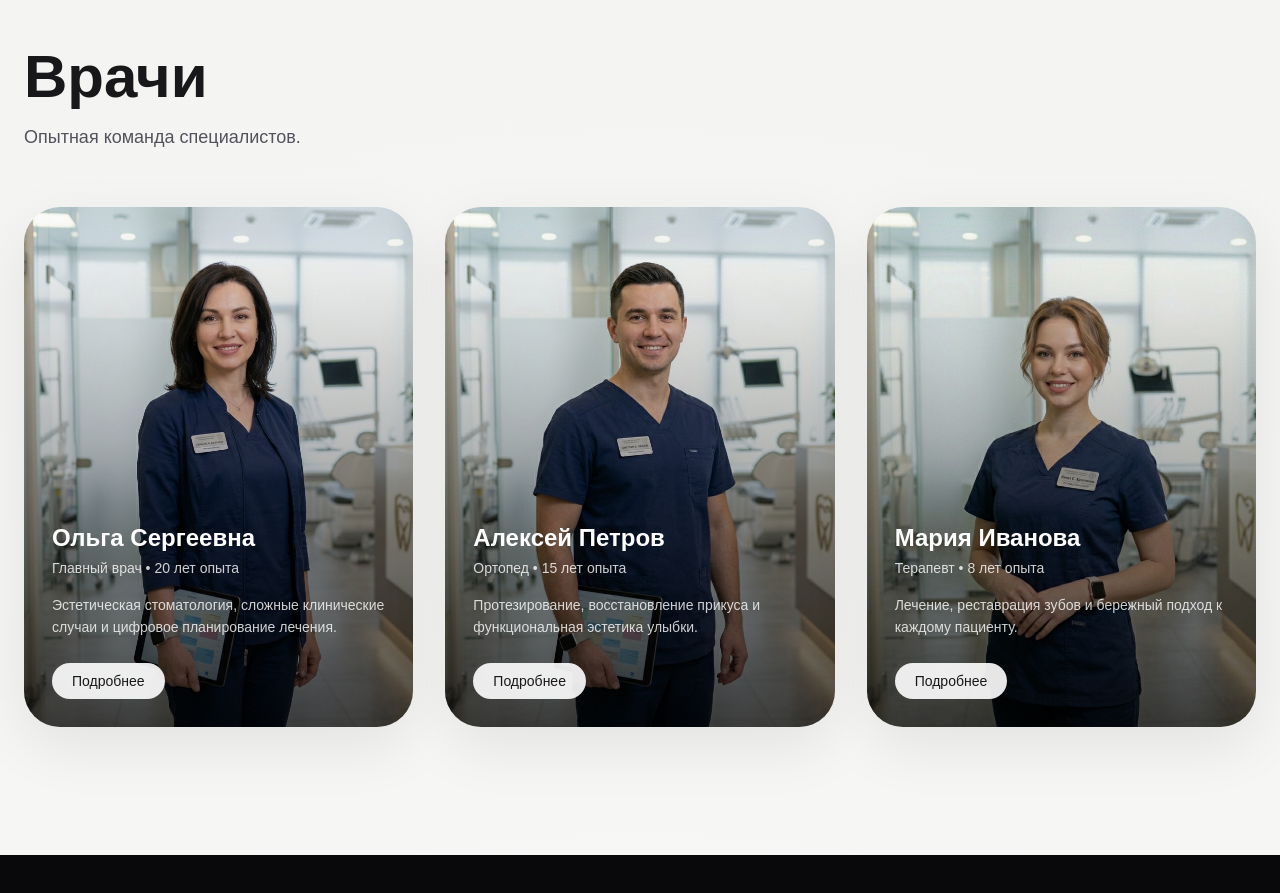
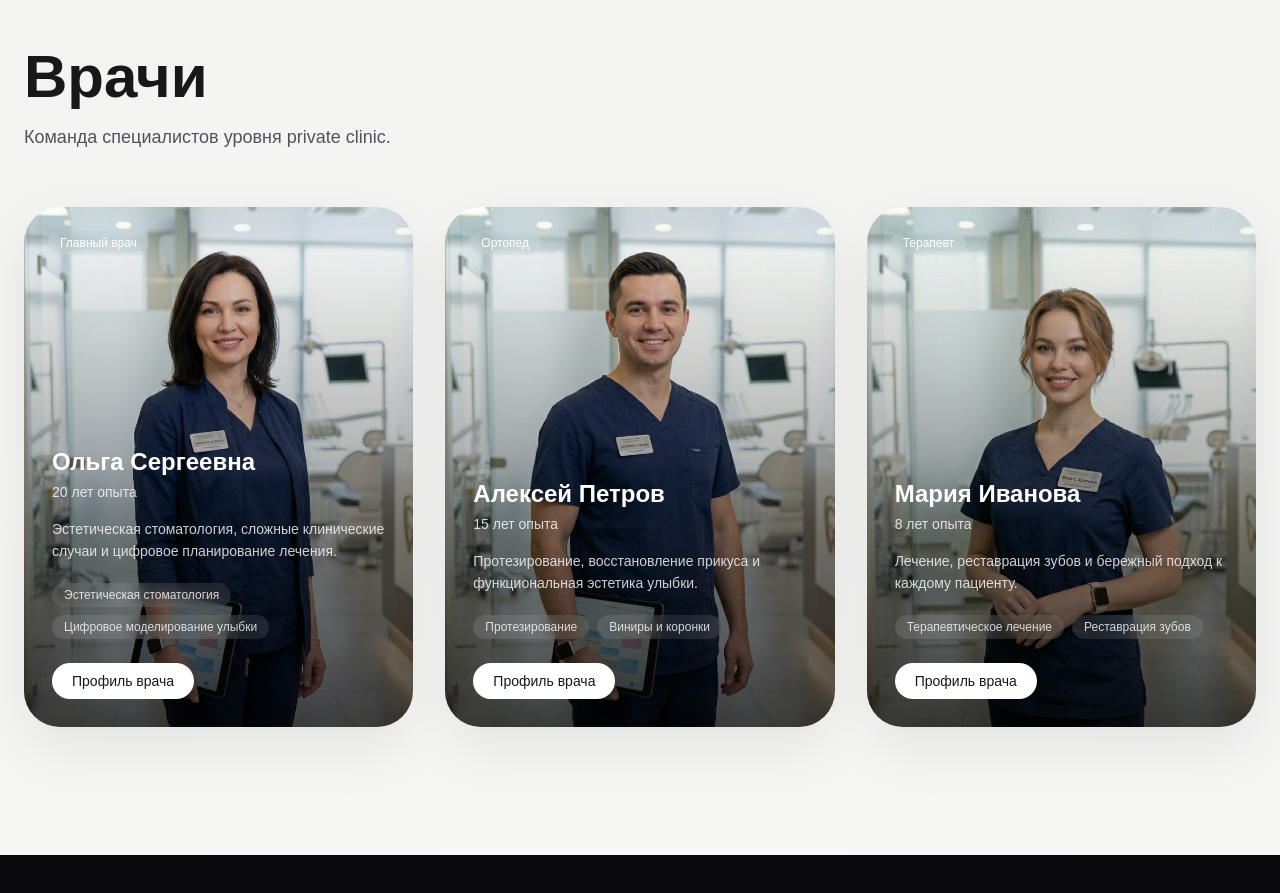
Before and after one commit to Islam999-sudo/olga-dental, a Next.js app: page / in a window 1280 px wide. Shown: the part 2300-3193 px from the top of the page. Built offline with nearby package versions, Linux system fonts and the light colour scheme.

Commit message:
Doctors modal fix + UI polish

```diff
--- a/components/sections/doctors.tsx
+++ b/components/sections/doctors.tsx
@@ -4,7 +4,7 @@ import { useState } from "react";
 import { motion } from "framer-motion";
 
 import { doctors, Doctor } from "@/data/doctors";
-import { DoctorModal } from "../ui/doctor-modal";
+import { DoctorModal } from "@/components/ui/doctor-modal";
 
 export function Doctors() {
   const [selected, setSelected] = useState<Doctor | null>(null);
@@ -20,7 +20,7 @@ export function Doctors() {
           </h2>
 
           <p className="mt-4 text-lg text-zinc-600">
-            Опытная команда специалистов.
+            Команда специалистов уровня private clinic.
           </p>
         </div>
 
@@ -35,36 +35,60 @@ export function Doctors() {
               className="group relative h-[520px] overflow-hidden rounded-[36px] shadow-soft-lg"
             >
 
-              {/* IMAGE */}
-              <img
-                src={d.image}
-                alt={d.name}
-                className="absolute inset-0 h-full w-full object-cover object-top transition duration-700 group-hover:scale-110"
-              />
+              {/* IMAGE WRAPPER (ВАЖНО) */}
+              <div className="absolute inset-0 overflow-hidden">
 
-              {/* GRADIENT */}
-              <div className="absolute inset-0 bg-gradient-to-t from-black/70 via-black/30 to-transparent" />
+                <img
+                  src={d.image}
+                  alt={d.name}
+                  className="h-full w-full object-cover scale-105 transition duration-700 group-hover:scale-110"
+                  style={{
+                    objectPosition: "50% 20%", // фикс для лица (главное исправление)
+                  }}
+                />
+
+                {/* gradient */}
+                <div className="absolute inset-0 bg-gradient-to-t from-black/70 via-black/30 to-transparent" />
+
+              </div>
 
               {/* CONTENT */}
               <div className="relative flex h-full flex-col justify-end p-7 text-white">
+
+                {/* role badge */}
+                <div className="absolute top-6 left-6 rounded-full bg-white/10 px-3 py-1 text-xs backdrop-blur">
+                  {d.role}
+                </div>
 
                 <h3 className="text-2xl font-semibold">
                   {d.name}
                 </h3>
 
                 <p className="mt-1 text-sm text-white/80">
-                  {d.role} • {d.exp}
+                  {d.exp}
                 </p>
 
                 <p className="mt-4 text-sm text-white/80 leading-relaxed">
                   {d.desc}
                 </p>
 
+                {/* specialization preview */}
+                <div className="mt-5 flex flex-wrap gap-2">
+                  {d.specialization.slice(0, 2).map((s, i) => (
+                    <span
+                      key={i}
+                      className="rounded-full bg-white/10 px-3 py-1 text-xs text-white/80 backdrop-blur"
+                    >
+                      {s}
+                    </span>
+                  ))}
+                </div>
+
                 <button
                   onClick={() => setSelected(d)}
-                  className="mt-6 w-fit rounded-full bg-white/90 px-5 py-2 text-sm font-medium text-zinc-900"
+                  className="mt-6 w-fit rounded-full bg-white px-5 py-2 text-sm font-medium text-zinc-900 transition hover:scale-[1.02]"
                 >
-                  Подробнее
+                  Профиль врача
                 </button>
 
               </div>
--- a/components/ui/doctor-modal.tsx
+++ b/components/ui/doctor-modal.tsx
@@ -13,53 +13,98 @@ export function DoctorModal({ doctor, onClose }: Props) {
 
       {/* overlay */}
       <div
-        className="absolute inset-0 bg-zinc-900/40 backdrop-blur-sm"
+        className="absolute inset-0 bg-zinc-900/50 backdrop-blur-md"
         onClick={onClose}
       />
 
       {/* modal */}
-      <div className="relative w-full max-w-4xl overflow-hidden rounded-[32px] bg-white shadow-2xl">
+      <div className="relative w-full max-w-5xl overflow-hidden rounded-[36px] bg-white shadow-2xl">
 
         <div className="grid md:grid-cols-2">
 
           {/* IMAGE */}
-          <div className="relative h-[420px] overflow-hidden bg-zinc-100">
+          {/* IMAGE */}
+<div className="relative h-[520px] md:h-full overflow-hidden bg-zinc-100">
+
+  <div className="absolute inset-0 overflow-hidden">
+
     <img
       src={doctor.image}
       alt={doctor.name}
-              className="h-full w-full object-cover object-top"
+      className="h-full w-full scale-105 object-cover transition duration-700"
+      style={{
+        objectPosition: "50% 20%",
+      }}
     />
+
+  </div>
+
+  {/* subtle gradient */}
+  <div className="absolute inset-0 bg-gradient-to-t from-black/20 via-transparent to-transparent" />
+
+  {/* bottom info */}
+  <div className="absolute bottom-6 left-6 text-white">
+    <div className="text-sm opacity-80">Стаж</div>
+    <div className="text-2xl font-semibold">{doctor.exp}</div>
+  </div>
+
 </div>
 
           {/* CONTENT */}
           <div className="flex flex-col justify-center p-10">
 
-            <h2 className="text-3xl font-semibold text-zinc-900">
+            <span className="text-xs uppercase tracking-[0.25em] text-zinc-400">
+              Врач клиники
+            </span>
+
+            <h2 className="mt-4 text-4xl font-semibold text-zinc-900">
               {doctor.name}
             </h2>
 
             <p className="mt-2 text-sm text-zinc-500">
-              {doctor.role} • {doctor.exp}
+              {doctor.role}
             </p>
 
-            <p className="mt-6 text-sm leading-relaxed text-zinc-600">
+            <p className="mt-6 text-sm text-zinc-600 leading-relaxed">
               {doctor.desc}
             </p>
 
-            {/* INFO */}
-            <div className="mt-8 space-y-3">
-              <div className="rounded-xl bg-zinc-50 p-4 text-sm">
-                ✓ Современные методы лечения
+            {/* education */}
+            <div className="mt-6 rounded-2xl bg-zinc-50 p-4 text-sm">
+              🎓 {doctor.education}
             </div>
-              <div className="rounded-xl bg-zinc-50 p-4 text-sm">
-                ✓ Индивидуальный подход
+
+            {/* specialization */}
+            <div className="mt-6">
+              <div className="text-xs uppercase tracking-[0.2em] text-zinc-400">
+                Специализация
               </div>
-              <div className="rounded-xl bg-zinc-50 p-4 text-sm">
-                ✓ Цифровая диагностика
+
+              <div className="mt-3 flex flex-wrap gap-2">
+                {doctor.specialization.map((s, i) => (
+                  <span
+                    key={i}
+                    className="rounded-full border border-zinc-200 px-3 py-1 text-xs text-zinc-700"
+                  >
+                    {s}
+                  </span>
+                ))}
               </div>
             </div>
 
-            {/* ACTIONS */}
+            {/* highlights */}
+            <div className="mt-6 space-y-2">
+              {doctor.highlights.map((h, i) => (
+                <div
+                  key={i}
+                  className="rounded-xl border border-zinc-200 bg-white p-3 text-sm"
+                >
+                  ✓ {h}
+                </div>
+              ))}
+            </div>
+
+            {/* actions */}
             <div className="mt-10 flex gap-3">
 
               <button
@@ -76,6 +121,7 @@ export function DoctorModal({ doctor, onClose }: Props) {
             </div>
 
           </div>
+
         </div>
       </div>
     </div>
--- a/data/doctors.ts
+++ b/data/doctors.ts
@@ -4,6 +4,10 @@ export type Doctor = {
   role: string;
   exp: string;
   desc: string;
+
+  specialization: string[];
+  highlights: string[];
+  education: string;
 };
 
 export const doctors: Doctor[] = [
@@ -13,19 +17,61 @@ export const doctors: Doctor[] = [
     role: "Главный врач",
     exp: "20 лет опыта",
     desc: "Эстетическая стоматология, сложные клинические случаи и цифровое планирование лечения.",
+
+    specialization: [
+      "Эстетическая стоматология",
+      "Цифровое моделирование улыбки",
+      "Сложная реконструкция прикуса",
+    ],
+
+    highlights: [
+      "Главный врач клиники",
+      "Лидер клинической команды",
+      "Фокус на эстетике высокого уровня",
+    ],
+
+    education: "Первый МГМУ им. Сеченова",
   },
+
   {
     name: "Алексей Петров",
     image: "/doctors/alexey.png",
     role: "Ортопед",
     exp: "15 лет опыта",
     desc: "Протезирование, восстановление прикуса и функциональная эстетика улыбки.",
+
+    specialization: [
+      "Протезирование",
+      "Виниры и коронки",
+      "Восстановление прикуса",
+    ],
+
+    highlights: [
+      "Специалист по полной реабилитации",
+      "Работа со сложными случаями",
+    ],
+
+    education: "РНИМУ им. Пирогова",
   },
+
   {
     name: "Мария Иванова",
     image: "/doctors/maria.png",
     role: "Терапевт",
     exp: "8 лет опыта",
     desc: "Лечение, реставрация зубов и бережный подход к каждому пациенту.",
+
+    specialization: [
+      "Терапевтическое лечение",
+      "Реставрация зубов",
+      "Эндодонтия",
+    ],
+
+    highlights: [
+      "Бережный подход",
+      "Минимально инвазивные методы",
+    ],
+
+    education: "МГМСУ им. Евдокимова",
   },
 ];
```
Lines whose indentation alone changed are shown as unchanged.
